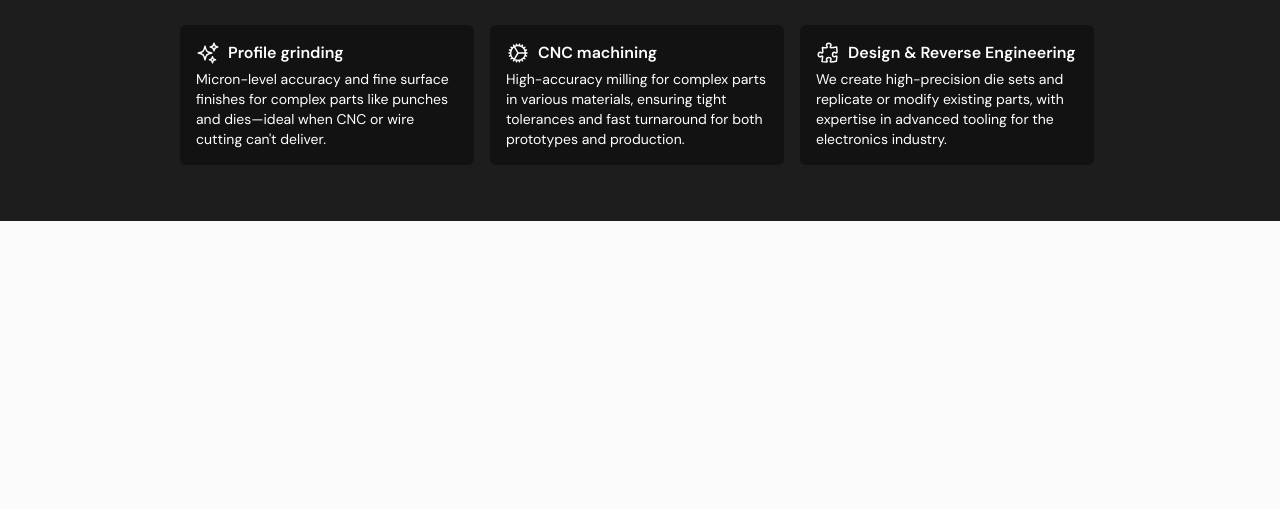
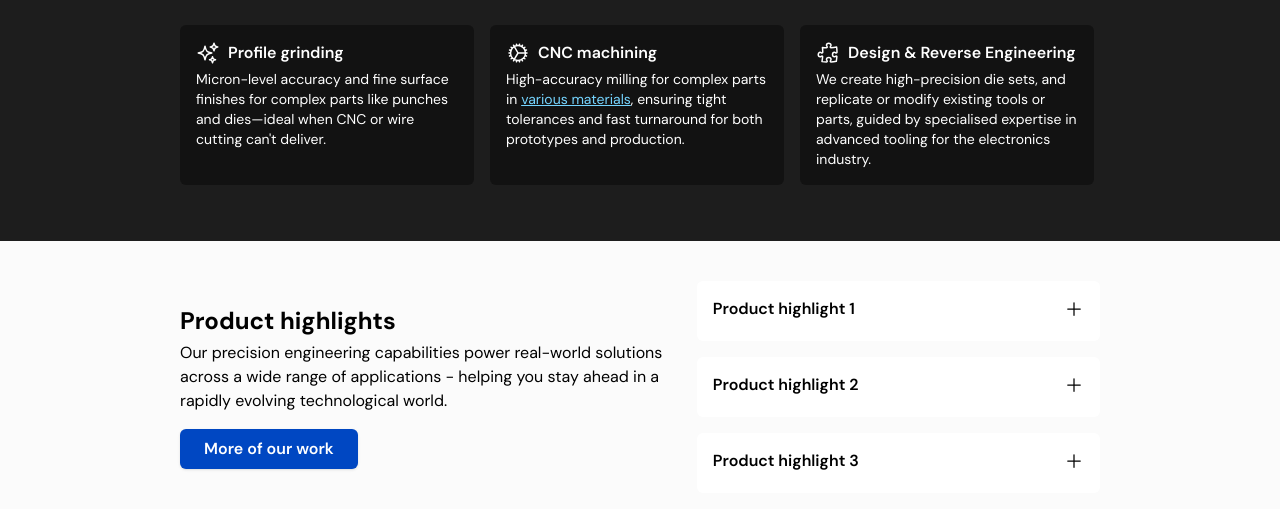
Before and after one commit to g30rg3hum/k-tool, a Next.js app: page / in a window 1280 px wide. Shown: the part 595-1104 px from the top of the page. Before the commit the page ends 816 px from the top, so only its background shows below. Built offline with nearby package versions, Linux system fonts and the light colour scheme.

Commit message:
completion of product section and amendment of capabilities section

```diff
--- a/src/app/globals.css
+++ b/src/app/globals.css
@@ -5,6 +5,7 @@
   --primary-light: #1a5bca;
   --background-light: #fbfbfb;
   --background-dark: #1d1d1d;
+  --background-dark-secondary: #2f2f2f;
 }
 
 @theme {
@@ -12,4 +13,28 @@
   --color-primary-light: var(--primary-light);
   --color-background-light: var(--background-light);
   --color-background-dark: var(--background-dark);
+  --color-background-dark-secondary: var(--background-dark-secondary);
 }
+
+.capabilities-scroll::-webkit-scrollbar {
+  height: 8px;
+  width: 8px;
+}
+
+.capabilities-scroll::-webkit-scrollbar-track {
+  background: var(--background-dark-secondary);
+  border-radius: 4px;
+}
+
+.capabilities-scroll::-webkit-scrollbar-thumb {
+  background: var(--primary);
+  border-radius: 4px;
+}
+
+.capabilities-scroll::-webkit-scrollbar-thumb:hover {
+  background: var(--primary-light);
+}
+
+.capabilities-scroll::-webkit-scrollbar-corner {
+  background: var(--background-dark-secondary);
+}
--- a/src/app/page.tsx
+++ b/src/app/page.tsx
@@ -1,4 +1,6 @@
 import ContentContainer from "@/components/layout/content-container";
+import Accordion, { AccordionItem } from "@/components/standard/accordion";
+import Hyperlink from "@/components/standard/hyperlink";
 import PrimaryButton from "@/components/standard/primary-button";
 import SectionHeading from "@/components/standard/section-heading";
 import precedingAnimationDelay from "@/lib/consts/motion/preceding-animation-delay";
@@ -49,45 +51,92 @@ const capabilitiesIconClassName = "size-6";
 const capabilities = [
   {
     title: "Profile grinding",
-    description:
-      "Micron-level accuracy and fine surface finishes for complex parts like punches and dies—ideal when CNC or wire cutting can't deliver.",
+    description: (
+      <>
+        Micron-level accuracy and fine surface finishes for complex parts like
+        punches and dies—ideal when CNC or wire cutting can&apos;t deliver.
+      </>
+    ),
     icon: <SparklesIcon className={capabilitiesIconClassName} />,
   },
   {
     title: "CNC machining",
-    description:
-      "High-accuracy milling for complex parts in various materials, ensuring tight tolerances and fast turnaround for both prototypes and production.",
+    description: (
+      <>
+        High-accuracy milling for complex parts in{" "}
+        <Hyperlink>various materials</Hyperlink>, ensuring tight tolerances and
+        fast turnaround for both prototypes and production.
+      </>
+    ),
     icon: <CogIcon className={capabilitiesIconClassName} />,
   },
   {
     title: "Design & Reverse Engineering",
-    description:
-      "We create high-precision die sets and replicate or modify existing parts, with expertise in advanced tooling for the electronics industry.",
+    description: (
+      <>
+        We create high-precision die sets, and replicate or modify existing
+        tools or parts, guided by specialised expertise in advanced tooling for
+        the electronics industry.
+      </>
+    ),
     icon: <PuzzlePieceIcon className={capabilitiesIconClassName} />,
   },
   {
     title: "CAD/CAM Software",
-    description:
-      "Advanced CAD/CAM solutions turn your ideas into precise tooling, improving accuracy, shortening lead times, and ensuring seamless production.",
+    description: (
+      <>
+        Advanced CAD/CAM solutions turn your ideas into precise tooling,
+        improving accuracy, shortening lead times, and ensuring seamless
+        production.
+      </>
+    ),
     icon: <CubeIcon className={capabilitiesIconClassName} />,
   },
   {
     title: "Sinker EDM",
-    description:
-      "High-precision spark erosion for detailed cavities and hardened materials—perfect for advanced tooling and mold applications.",
+    description: (
+      <>
+        High-precision spark erosion for detailed cavities, fine details, and
+        hardened materials—perfect for advanced tooling and mold applications.
+      </>
+    ),
     icon: <BoltIcon className={capabilitiesIconClassName} />,
   },
   {
     title: "Wire Cutting",
-    description:
-      "Precision wire cutting for fine-finish cuts, tight tolerances, and small internal radii—ideal for detailed profiles and high-accuracy parts.",
+    description: (
+      <>
+        Precision wire cutting for fine-finish cuts, tight tolerances, and small
+        internal radii—ideal for detailed profiles and high-accuracy parts.
+      </>
+    ),
     icon: <ScissorsIcon className={capabilitiesIconClassName} />,
   },
   {
     title: "Steel and Carbide Grinding",
-    description:
-      "Expert grinding of steel and carbide to tight tolerances, ensuring dimensional accuracy and durability for demanding tooling needs.",
+    description: (
+      <>
+        Expert grinding of steel and carbide to tight tolerances, ensuring
+        high-dimensional accuracy and durability for demanding tooling needs.
+      </>
+    ),
     icon: <ShieldCheckIcon className={capabilitiesIconClassName} />,
+  },
+];
+
+// Product highlights section
+const productHighlights: AccordionItem[] = [
+  {
+    title: "Product highlight 1",
+    content: "Product highlight 1 description",
+  },
+  {
+    title: "Product highlight 2",
+    content: "Product highlight 2 description",
+  },
+  {
+    title: "Product highlight 3",
+    content: "Product highlight 3 description",
   },
 ];
 
@@ -194,20 +243,35 @@ export default function Home() {
             </p>
           </motion.div>
 
-          <div className="overflow-y-auto lg:overflow-x-auto scroll-smooth">
+          <div className="overflow-y-auto lg:overflow-x-auto scroll-smooth capabilities-scroll">
             <motion.div
-              initial={{ opacity: 0 }}
-              whileInView={{ opacity: 1 }}
+              variants={{
+                hidden: { opacity: 0 },
+                visible: {
+                  opacity: 1,
+                  transition: {
+                    duration: 0.1,
+                    delay: precedingAnimationDelay + 0.25,
+                    type: "spring",
+                    delayChildren: 0.5,
+                    staggerChildren: 0.4,
+                  },
+                },
+              }}
+              initial="hidden"
+              whileInView="visible"
               viewport={{ once: true }}
-              transition={{
-                duration: 0.8,
-                delay: precedingAnimationDelay + 0.25,
-                type: "spring",
-              }}
-              className="flex gap-4 flex-col h-[390px] lg:pb-4 lg:flex-row lg:w-max lg:h-auto"
+              className="flex gap-4 flex-col h-[390px] pr-4 lg:pr-0 lg:pb-4 lg:flex-row lg:w-max lg:h-auto"
             >
               {capabilities.map(({ title, description, icon }) => (
-                <div
+                <motion.div
+                  variants={{
+                    hidden: { opacity: 0 },
+                    visible: {
+                      opacity: 1,
+                      transition: { duration: 0.8, type: "spring" },
+                    },
+                  }}
                   key={title}
                   className="p-4 rounded-md bg-[#121212] transition duration-300 hover:bg-primary cursor-default w-full lg:w-[294px]"
                 >
@@ -215,63 +279,38 @@ export default function Home() {
                     {icon} {title}
                   </h4>
                   <p className="text-sm">{description}</p>
-                </div>
+                </motion.div>
               ))}
             </motion.div>
           </div>
         </ContentContainer>
       </div>
+
+      {/* Product highlights section */}
+      <div className="py-10">
+        <ContentContainer className="flex flex-col lg:flex-row gap-6 items-center">
+          <motion.div
+            initial={{ opacity: 0 }}
+            whileInView={{ opacity: 1 }}
+            viewport={{ once: true }}
+            transition={{
+              duration: 0.8,
+              delay: precedingAnimationDelay,
+              type: "spring",
+            }}
+            className="lg:w-[55%]"
+          >
+            <SectionHeading spaceBelow>Product highlights</SectionHeading>
+            <p className="mb-4">
+              Our precision engineering capabilities power real-world solutions
+              across a wide range of applications - helping you stay ahead in a
+              rapidly evolving technological world.
+            </p>
+            <PrimaryButton>More of our work</PrimaryButton>
+          </motion.div>
+          <Accordion className="lg:w-[45%]" items={productHighlights} />
+        </ContentContainer>
+      </div>
     </div>
   );
 }
-
-{
-  /* <Container className="rounded-b-[5rem] bg-linear-to-t from-[#CBF3FF] to-[#E5F9FF] pt-[5.5rem] pb-[4rem]">
-        <div className="mt-8 flex flex-col lg:flex-row justify-center items-center gap-10 lg:gap-6">
-          <div>
-            <h2 className="text-5xl font-bold mb-4">
-              Setting the standard in{" "}
-              <span className="text-primary lg:block">
-                precision engineering
-              </span>
-            </h2>
-            <p className="mb-6 text-lg">
-              We are experts in advanced tooling, crafting high-accuracy
-              solutions for tomorrow’s technology.
-            </p>
-            <PrimaryButton text="Learn more about us" />
-          </div>
-
-          <Image
-            src="/images/hero-image.png"
-            className="w-[600px] lg:w-[500px]"
-            height="500"
-            width="500"
-            alt="Hero collage image"
-          />
-        </div>
-      </Container> */
-}
-
-{
-  /* "Our capabilities" section */
-}
-// <Container className="py-16">
-//   <div className="mb-8 flex justify-between">
-//     <h3 className="text-4xl font-semibold">Our capabilities</h3>
-//     <PrimaryButton text="View all capabilities" />
-//   </div>
-
-//   <p className="mb-4">
-//     A one-stop tooling solution that specialises in turning complex
-//     engineering challenges into perfectly executed parts and tools. With
-//     full in-house capabilities, K-Tool delivers accuracy, repeatability,
-//     and reliability at every stage of production. Whether it’s a one-off
-//     prototype or intricate molds, we engineer with purpose - and
-//     precision.
-//   </p>
-
-//   <div>
-//     <div></div>
-//   </div>
-// </Container>
--- /dev/null
+++ b/src/components/standard/accordion.tsx
@@ -0,0 +1,61 @@
+"use client";
+import { MinusIcon, PlusIcon } from "@heroicons/react/24/outline";
+import { useState } from "react";
+import * as motion from "motion/react-client";
+import clsx from "clsx";
+
+export interface AccordionItem {
+  title: string;
+  content: string;
+}
+
+interface Props {
+  items: AccordionItem[];
+  className?: string;
+}
+export default function Accordion({ items, className }: Props) {
+  const [openIndex, setOpenIndex] = useState<number | null>(null);
+
+  const toggleAccordion = (index: number) => {
+    // close everything if clicked on same item
+    setOpenIndex(openIndex === index ? null : index);
+  };
+
+  return (
+    <div className={clsx("flex flex-col gap-4 w-full", className)}>
+      {items.map((item, index) => {
+        const isOpen = openIndex === index;
+
+        return (
+          <div
+            key={index}
+            className="p-4 rounded-md bg-white hover:scale-[1.02] transition-transform cursor-pointer"
+            onClick={() => toggleAccordion(index)}
+          >
+            <div className="flex justify-between w-full mb-1 items-center">
+              <h3 className="font-semibold">{item.title}</h3>
+              <div>
+                {isOpen ? (
+                  <MinusIcon className="size-5" />
+                ) : (
+                  <PlusIcon className="size-5" />
+                )}
+              </div>
+            </div>
+
+            <motion.div
+              initial={{ display: "none" }}
+              animate={{
+                height: isOpen ? "auto" : 0,
+                opacity: isOpen ? 1 : 0,
+                display: isOpen ? "block" : "none",
+              }}
+            >
+              <div className="text-sm">{item.content}</div>
+            </motion.div>
+          </div>
+        );
+      })}
+    </div>
+  );
+}
--- /dev/null
+++ b/src/components/standard/hyperlink.tsx
@@ -0,0 +1,21 @@
+"use client";
+
+import Link from "next/link";
+
+interface Props {
+  href?: string;
+  onClick?: () => void;
+  children: React.ReactNode;
+}
+export default function Hyperlink({ href, onClick, children }: Props) {
+  href = href ?? "#";
+  return (
+    <Link
+      href={href}
+      className="underline cursor-pointer text-sky-300"
+      onClick={onClick}
+    >
+      {children}
+    </Link>
+  );
+}
```
